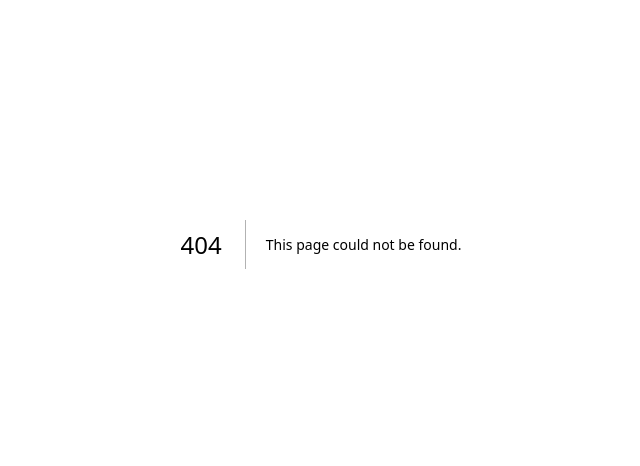
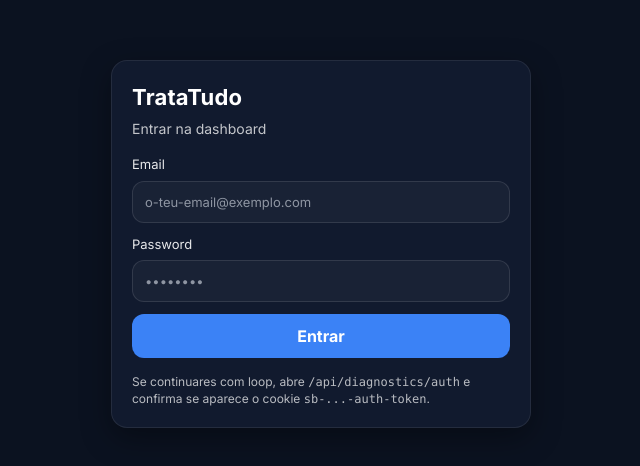
Before and after one commit to tratatudo-lgtm/TrataTudo-Dashbord, a Next.js app: page /login in a window 1280 px wide. Before the commit this address had no page. Shown: the part 156-622 px from the top of the page, without its empty margins (319-959 px from the left). Built offline with nearby package versions, Linux system fonts and the light colour scheme.

Commit message:
Criar app/login/page.tsx

```diff
--- /dev/null
+++ b/app/login/page.tsx
@@ -0,0 +1,150 @@
+// app/login/page.tsx
+'use client';
+
+import { useMemo, useState } from 'react';
+import { useRouter, useSearchParams } from 'next/navigation';
+
+export default function LoginPage() {
+  const router = useRouter();
+  const sp = useSearchParams();
+
+  const nextPath = useMemo(() => sp.get('next') || '/app', [sp]);
+
+  const [email, setEmail] = useState('');
+  const [password, setPassword] = useState('');
+  const [loading, setLoading] = useState(false);
+  const [error, setError] = useState<string | null>(null);
+
+  async function onSubmit(e: React.FormEvent) {
+    e.preventDefault();
+    setError(null);
+    setLoading(true);
+
+    try {
+      const res = await fetch('/api/auth/login', {
+        method: 'POST',
+        headers: { 'content-type': 'application/json' },
+        body: JSON.stringify({ email, password }),
+      });
+
+      // a tua API costuma devolver { ok:true } e set-cookie no header
+      const data = await res.json().catch(() => null);
+
+      if (!res.ok || !data?.ok) {
+        setError(data?.error || 'Email ou password inválidos.');
+        setLoading(false);
+        return;
+      }
+
+      // importante: força navegação para o /app (middleware vai ler cookie)
+      router.replace(nextPath);
+      router.refresh();
+    } catch (err: any) {
+      setError(err?.message || 'Erro ao fazer login.');
+    } finally {
+      setLoading(false);
+    }
+  }
+
+  return (
+    <div style={styles.page}>
+      <div style={styles.card}>
+        <div style={styles.header}>
+          <div style={styles.title}>TrataTudo</div>
+          <div style={styles.subtitle}>Entrar na dashboard</div>
+        </div>
+
+        <form onSubmit={onSubmit} style={styles.form}>
+          <label style={styles.label}>
+            Email
+            <input
+              style={styles.input}
+              type="email"
+              value={email}
+              onChange={(e) => setEmail(e.target.value)}
+              placeholder="o-teu-email@exemplo.com"
+              autoComplete="email"
+              required
+            />
+          </label>
+
+          <label style={styles.label}>
+            Password
+            <input
+              style={styles.input}
+              type="password"
+              value={password}
+              onChange={(e) => setPassword(e.target.value)}
+              placeholder="••••••••"
+              autoComplete="current-password"
+              required
+            />
+          </label>
+
+          {error ? <div style={styles.error}>{error}</div> : null}
+
+          <button type="submit" disabled={loading} style={styles.button}>
+            {loading ? 'A entrar…' : 'Entrar'}
+          </button>
+
+          <div style={styles.small}>
+            Se continuares com loop, abre <code>/api/diagnostics/auth</code> e confirma se
+            aparece o cookie <code>sb-...-auth-token</code>.
+          </div>
+        </form>
+      </div>
+    </div>
+  );
+}
+
+const styles: Record<string, React.CSSProperties> = {
+  page: {
+    minHeight: '100vh',
+    display: 'grid',
+    placeItems: 'center',
+    padding: 16,
+    background: '#0b1220',
+  },
+  card: {
+    width: '100%',
+    maxWidth: 420,
+    borderRadius: 16,
+    padding: 20,
+    background: '#111a2e',
+    border: '1px solid rgba(255,255,255,0.08)',
+    boxShadow: '0 10px 30px rgba(0,0,0,0.35)',
+    color: 'white',
+  },
+  header: { marginBottom: 16 },
+  title: { fontSize: 22, fontWeight: 700, letterSpacing: 0.2 },
+  subtitle: { fontSize: 14, opacity: 0.75, marginTop: 4 },
+  form: { display: 'grid', gap: 12 },
+  label: { display: 'grid', gap: 6, fontSize: 13, opacity: 0.9 },
+  input: {
+    height: 42,
+    borderRadius: 12,
+    padding: '0 12px',
+    border: '1px solid rgba(255,255,255,0.12)',
+    background: 'rgba(255,255,255,0.04)',
+    color: 'white',
+    outline: 'none',
+  },
+  button: {
+    height: 44,
+    borderRadius: 12,
+    border: 'none',
+    background: '#3b82f6',
+    color: 'white',
+    fontWeight: 700,
+    cursor: 'pointer',
+  },
+  error: {
+    borderRadius: 12,
+    padding: 10,
+    background: 'rgba(239,68,68,0.15)',
+    border: '1px solid rgba(239,68,68,0.35)',
+    color: '#fecaca',
+    fontSize: 13,
+  },
+  small: { fontSize: 12, opacity: 0.7, marginTop: 4, lineHeight: 1.35 },
+};
```
